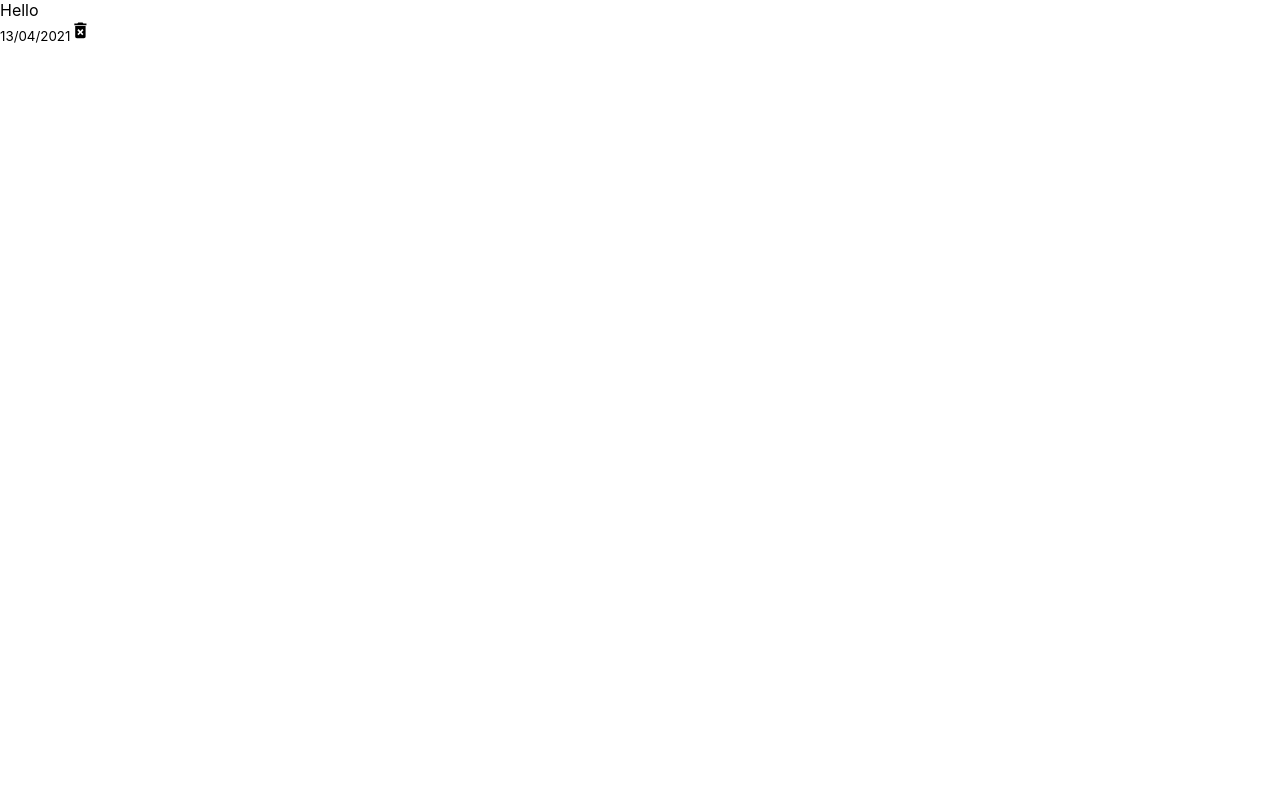
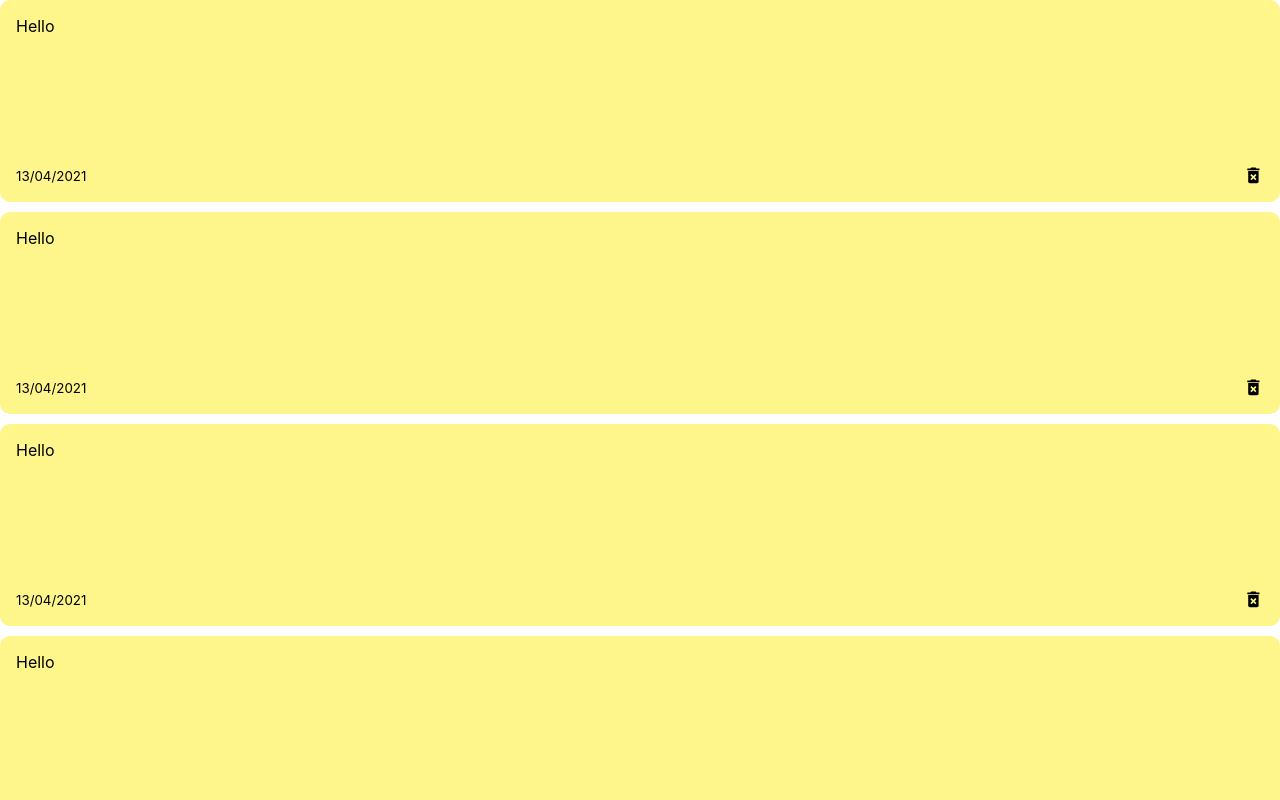
Before and after one commit to hbonnaffoux/react-notes-app, a React (Create React App) app: page / in a window 1280 px wide. Shown: the top 800 px of the page. Built offline with nearby package versions, Linux system fonts and the light colour scheme.

Commit message:
created note style with flexbox

```diff
--- a/src/components/NotesList.js
+++ b/src/components/NotesList.js
@@ -4,6 +4,10 @@
     return(
         <div className="notes-list">
             <Note/>
+            <Note/>
+            <Note/>
+            <Note/>
+            <Note/>
         </div>
     );
 };
--- a/src/index.css
+++ b/src/index.css
@@ -11,3 +11,20 @@
   font-family: source-code-pro, Menlo, Monaco, Consolas, 'Courier New',
     monospace;
 }
+
+.note {
+  background-color: #fef68a;
+  margin-bottom: 10px;
+  border-radius:10px;
+  padding:1rem;
+  min-height: 170px;
+  display: flex;
+  flex-direction: column;
+  justify-content: space-between;
+}
+
+.note-footer{
+  display: flex;
+  align-items: center;
+  justify-content: space-between;
+}
```
